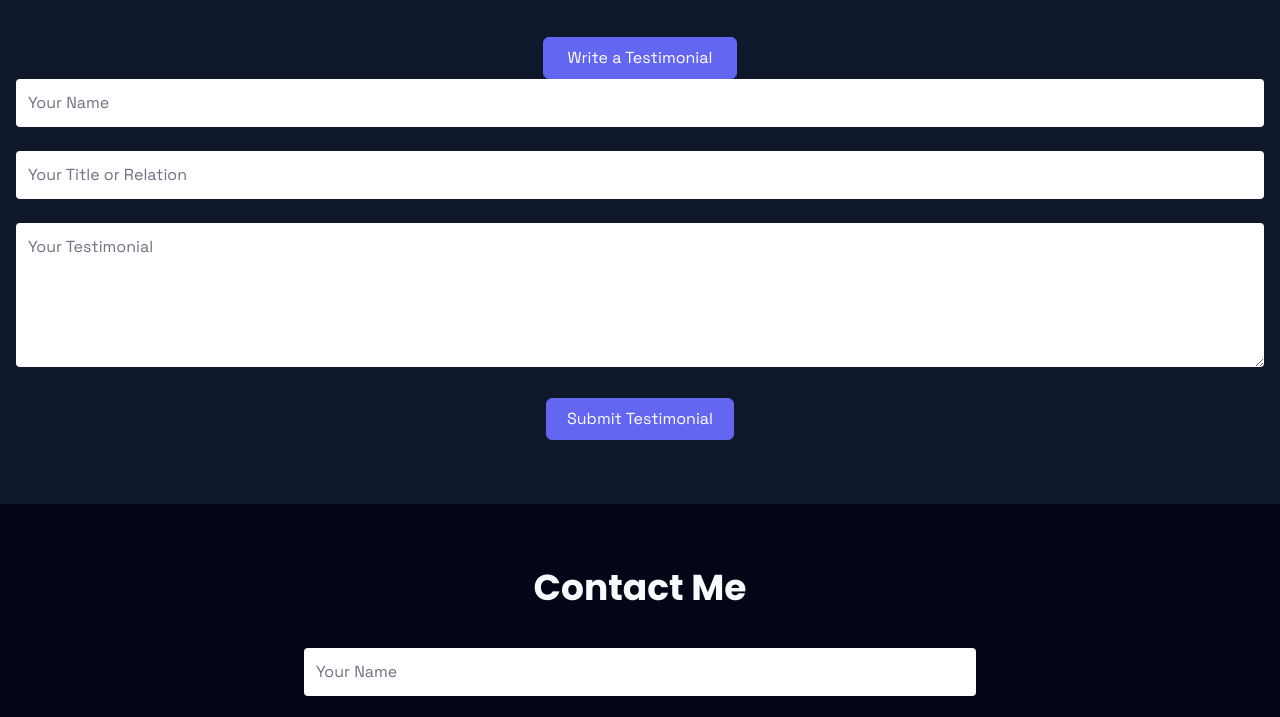
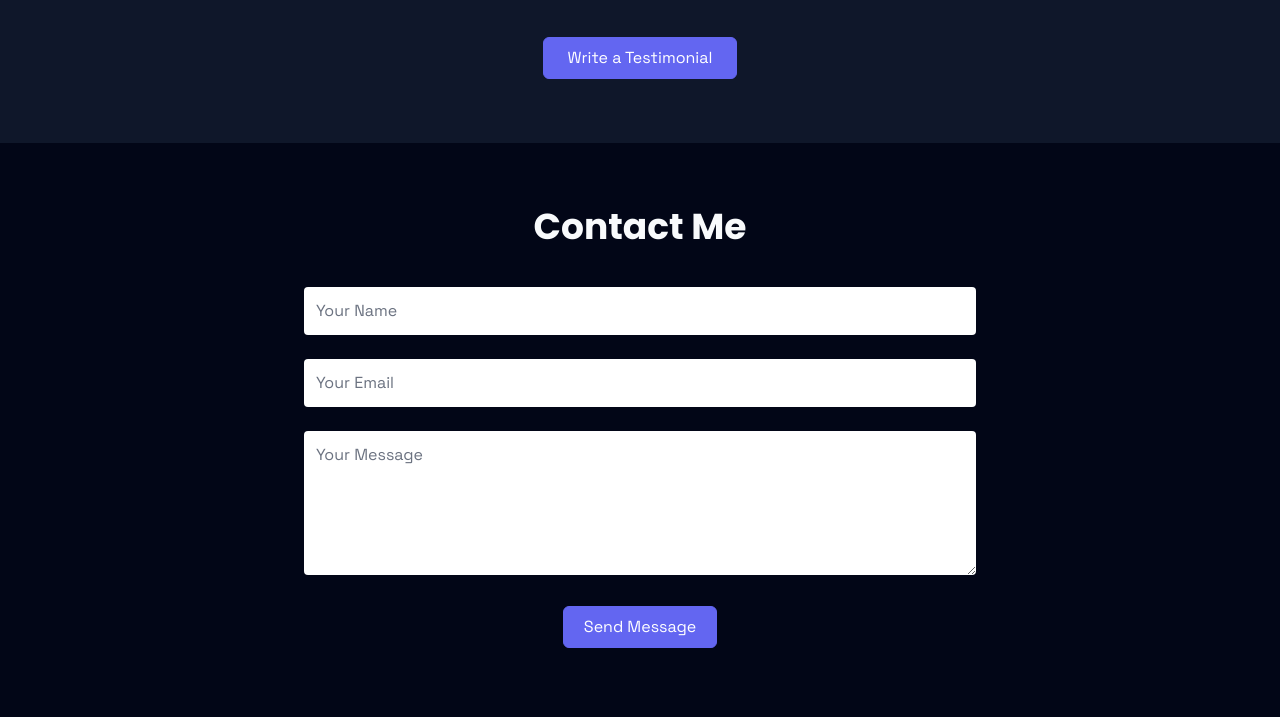
Before and after one commit to codewithMeesum/codewithMeesum.github.io, a plain HTML site: page index.html in a window 1280 px wide. Shown: the part 1819-2536 px from the top of the page. Drawn offline with nearby package versions, Linux system fonts and the light colour scheme.

Commit message:
index.html

```diff
--- a/index.html
+++ b/index.html
@@ -289,6 +289,7 @@
   </div>
 
     <!-- Write a Testimonial Button -->
+<!-- Testimonial Button -->
 <div class="mt-10 text-center">
   <button onclick="toggleTestimonialForm()"
           class="bg-[#6366f1] text-white px-6 py-2 rounded-md border border-[#6366f1] transition duration-300 hover:bg-white hover:text-[#6366f1]">
@@ -301,29 +302,27 @@
   ✅ Thank you! Your testimonial has been submitted.
 </div>
 
-<!-- Hidden Testimonial Form -->
-<!-- Hidden Testimonial Form -->
-<!-- Hidden Testimonial Form -->
- <form action="https://formspree.io/f/xyzjaony" method="POST" class="space-y-6" id="testimonial-form">
+<!-- Testimonial Form (Initially Hidden + Added Spacing) -->
+<div id="testimonialForm" class="hidden mt-6 max-w-2xl mx-auto bg-[#0f172a] p-6 rounded-lg shadow-lg">
+  <form action="https://formspree.io/f/xyzjaony" method="POST" class="space-y-6">
+    <input type="text" name="name" placeholder="Your Name" required
+           class="w-full p-3 rounded bg-white text-black outline-none placeholder-gray-500" />
 
-    <input type="text" name="name" placeholder="Your Name" required
-      class="w-full p-3 rounded bg-white text-[#020617] placeholder-gray-500 focus:outline-none focus:ring-2 focus:ring-[#6366f1]" />
+    <input type="text" name="title" placeholder="Your Title or Relation"
+           class="w-full p-3 rounded bg-white text-black outline-none placeholder-gray-500" />
 
-    <input type="text" name="title" placeholder="Your Title or Relation" required
-      class="w-full p-3 rounded bg-white text-[#020617] placeholder-gray-500 focus:outline-none focus:ring-2 focus:ring-[#6366f1]" />
-
-    <textarea name="testimonial" placeholder="Your Testimonial" rows="5" required
-      class="w-full p-3 rounded bg-white text-[#020617] placeholder-gray-500 focus:outline-none focus:ring-2 focus:ring-[#6366f1]"></textarea>
+    <textarea name="testimonial" placeholder="Your Testimonial" required
+              class="w-full h-24 p-3 rounded bg-white text-black outline-none placeholder-gray-500"></textarea>
 
     <div class="text-center">
       <button type="submit"
-  class="px-5 py-2 bg-[#6366f1] text-white rounded-md border border-[#6366f1] hover:bg-white hover:text-[#6366f1] transition duration-300">
-  Submit Testimonial
-</button>
-
+              class="px-5 py-2 bg-[#6366f1] text-white rounded-md border border-[#6366f1] hover:bg-white hover:text-[#6366f1] transition duration-300">
+        Submit Testimonial
+      </button>
     </div>
   </form>
 </div>
+
 </section>
 
 <script>
```
